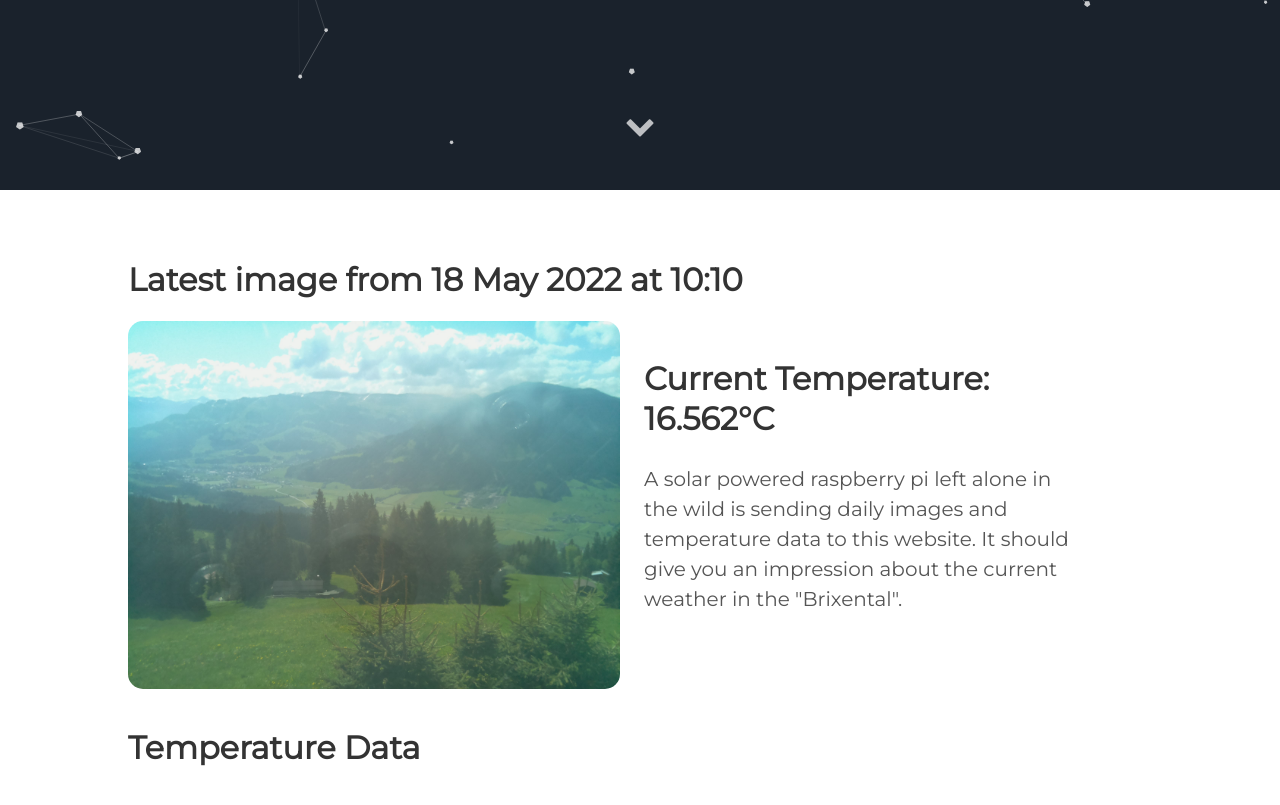
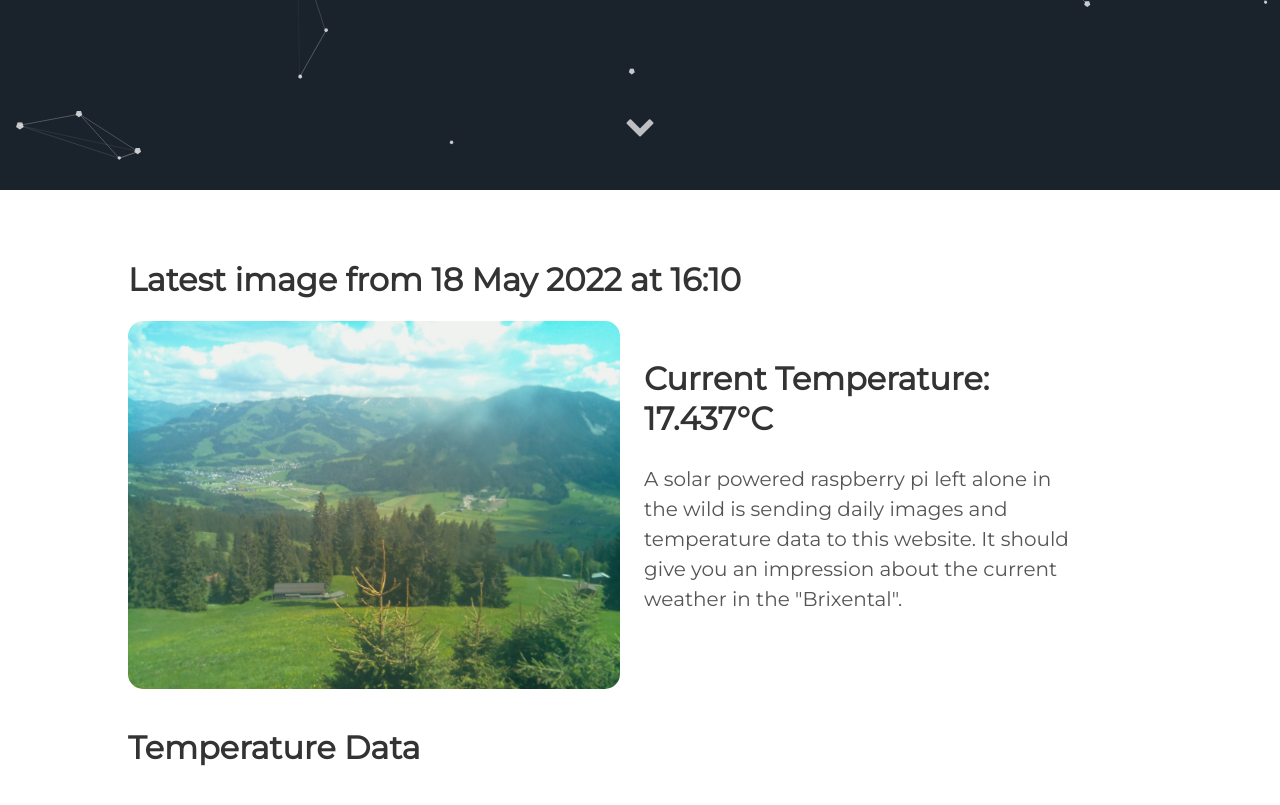
Before and after one commit to vektorious/vektorious.github.io, a Jekyll site: the page built from resources/huette.md, in a window 1280 px wide and 900 px high, scrolled down 710 px. Shown: the top 805 px of the window. Built offline with Jekyll 4.4.1, drawn with Linux system fonts in a browser that asks for light colours.

Commit message:
I'm a bot beep boop

```diff
--- a/resources/huette.md
+++ b/resources/huette.md
@@ -6,13 +6,13 @@
 description: 'Live image from the Austrian alps'
 twitter_text: ' '
 ---
-## Latest image from 18 May 2022 at 10:10
+## Latest image from 18 May 2022 at 16:10
 <div class="huette">
   <div class="huette-image">
     <img src="{{ "/assets/img/huette.jpg" | prepend: site.baseurl }}">
   </div>
   <div class="huette-text">
-        <h2>Current Temperature: 16.562°C</h2>
+        <h2>Current Temperature: 17.437°C</h2>
         <p>A solar powered raspberry pi left alone in the wild is sending daily images and temperature data to this website. It should give you an impression about the current weather in the "Brixental".</p>
 
   </div>
```
Also changed, not shown: rpi-script/2022-05-18_160925.txt (renamed from rpi-script/2022-05-18_100928.txt, +5 -5 lines), rpi-script/huette.md (+2 -2 lines), assets/img/huette.jpg, assets/img/temp_plot.png, rpi-script/temp_plot.png, 1 other file.
